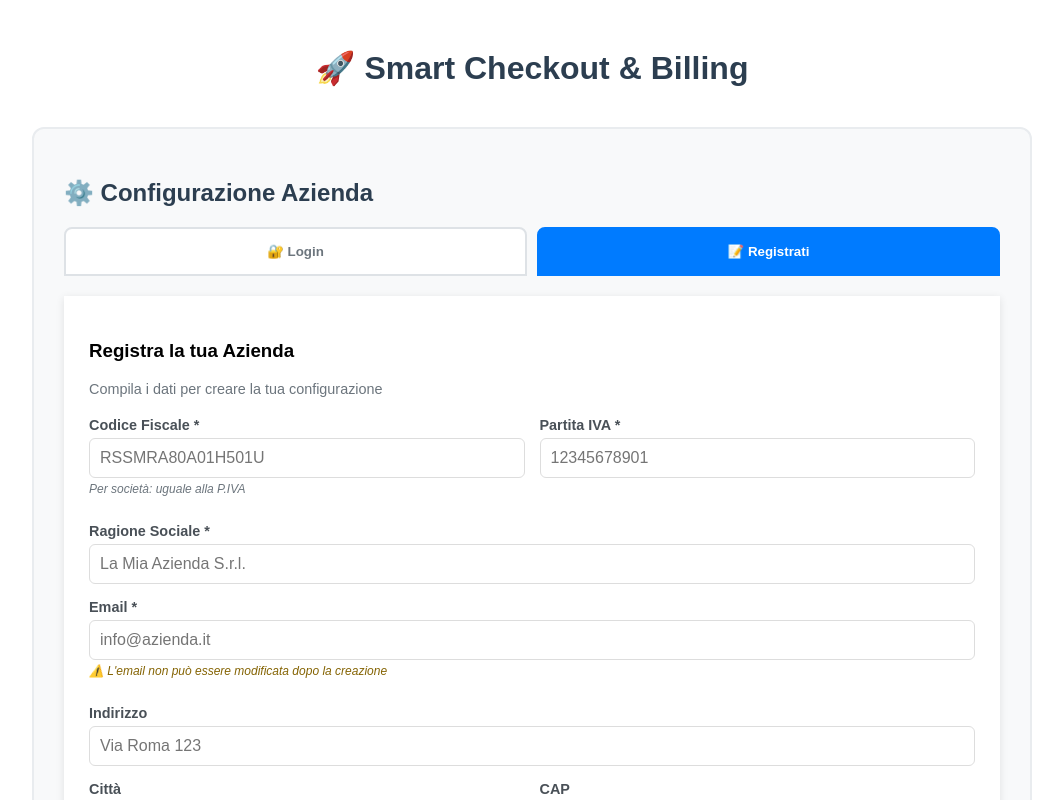
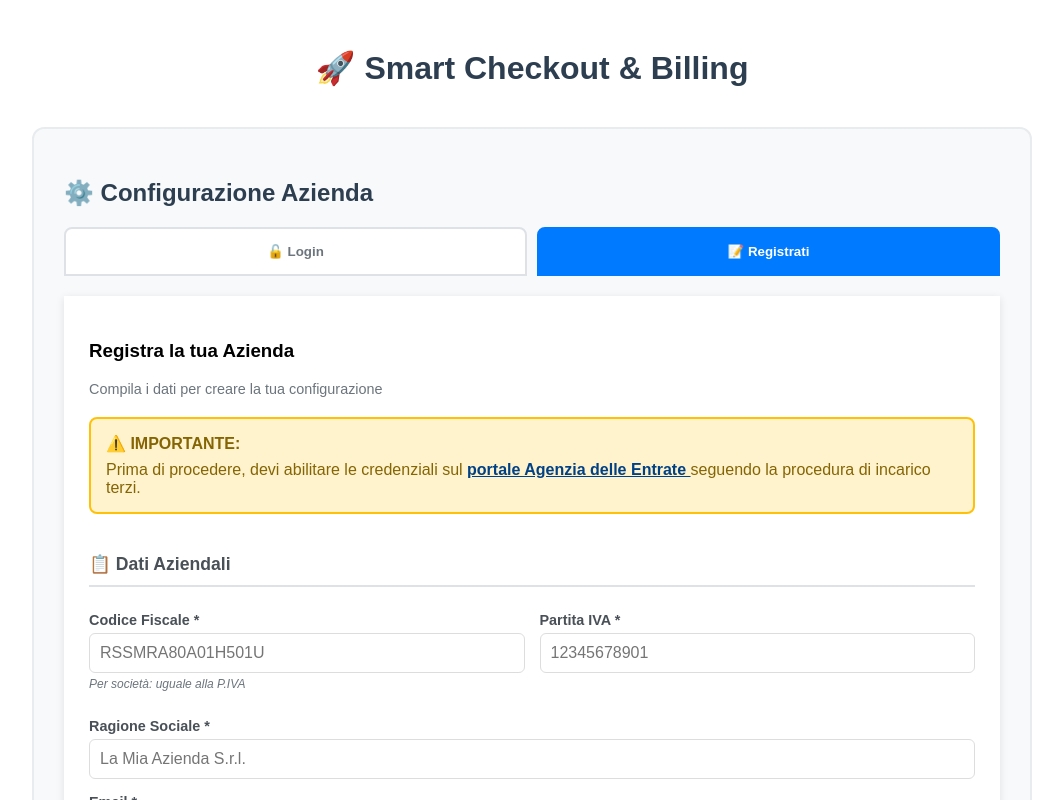
Before and after one commit to iamalessiastocco/smart-billing-tool, a Vue app in the folder smart-billing-tool/: page / in a window 1280 px wide. Both pictures are taken after a click on the button "📝 Registrati". Shown: the top 800 px of the page, without its empty margins (108-1171 px from the left). Built offline with nearby package versions, Linux system fonts and the light colour scheme; the HTML template or start-up script is replaced by a standard one.

Commit message:
config file per emissione scontrini

```diff
--- a/smart-billing-tool/src/views/companySetup.vue
+++ b/smart-billing-tool/src/views/companySetup.vue
@@ -10,6 +10,9 @@
         <h3>{{ store.myCompany?.name }}</h3>
         <p><strong>Codice Fiscale/P.IVA:</strong> {{ store.myCompany?.fiscal_id }}</p>
         <p><strong>Email:</strong> {{ store.myCompany?.email }}</p>
+        <p v-if="store.myCompany?.receipts" class="feature-enabled">
+          ✅ Scontrini elettronici abilitati
+        </p>
       </div>
       <button @click="handleLogout" class="logout-btn">
         🚪 Esci (Logout)
@@ -25,7 +28,7 @@
           :class="{ active: activeTab === 'login' }"
           class="tab-btn"
         >
-          🔐 Login
+          🔓 Login
         </button>
         <button
           @click="activeTab = 'signup'"
@@ -58,7 +61,7 @@
           :disabled="loading || !loginFiscalId"
           class="submit-btn"
         >
-          {{ loading ? '⏳ Accesso...' : '🔐 Accedi' }}
+          {{ loading ? '⏳ Accesso...' : '🔓 Accedi' }}
         </button>
       </div>
 
@@ -67,7 +70,19 @@
         <h3>Registra la tua Azienda</h3>
         <p class="form-description">Compila i dati per creare la tua configurazione</p>
 
+        <!-- ALERT IMPORTANTE -->
+        <div class="alert-box">
+          <strong>⚠️ IMPORTANTE:</strong> Prima di procedere, devi abilitare le credenziali sul
+          <a href="https://docs.openapi.it/Procedura-manuale-per-incarico.pdf" target="_blank" rel="noopener">
+            portale Agenzia delle Entrate
+          </a>
+          seguendo la procedura di incarico terzi.
+        </div>
+
         <form @submit.prevent="handleSignup" class="form-grid">
+          <!-- DATI AZIENDALI -->
+          <div class="form-section-title">📋 Dati Aziendali</div>
+
           <div class="form-field">
             <label>Codice Fiscale *</label>
             <input
@@ -110,6 +125,57 @@
             <p class="field-note">⚠️ L'email non può essere modificata dopo la creazione</p>
           </div>
 
+          <!-- CREDENZIALI AGENZIA DELLE ENTRATE -->
+          <div class="form-section-title full-width">
+            🔐 Credenziali Agenzia delle Entrate (OBBLIGATORIO)
+          </div>
+
+          <div class="info-box full-width">
+            <p>
+              <strong>📖 Come ottenere le credenziali:</strong><br>
+              1. Scarica la <a href="https://docs.openapi.it/Procedura-manuale-per-incarico.pdf" target="_blank">guida PDF</a><br>
+              2. Accedi al portale Agenzia delle Entrate<br>
+              3. Abilita l'incarico terzi per OpenAPI<br>
+              4. Inserisci qui le credenziali abilitate
+            </p>
+          </div>
+
+          <div class="form-field full-width">
+            <label>Codice Fiscale (per scontrini) *</label>
+            <input
+              v-model="formData.receipts_authentication.taxCode"
+              required
+              placeholder="Codice Fiscale abilitato sul portale AdE"
+              maxlength="16"
+              style="text-transform: uppercase"
+            />
+            <p class="field-hint">Stesso CF usato per l'incarico terzo sul portale</p>
+          </div>
+
+          <div class="form-field">
+            <label>Password Portale AdE *</label>
+            <input
+              v-model="formData.receipts_authentication.password"
+              type="password"
+              required
+              placeholder="Password portale Agenzia delle Entrate"
+            />
+          </div>
+
+          <div class="form-field">
+            <label>PIN Dispositivo *</label>
+            <input
+              v-model="formData.receipts_authentication.pin"
+              type="password"
+              required
+              maxlength="8"
+              placeholder="PIN del dispositivo (8 caratteri)"
+            />
+          </div>
+
+          <!-- INDIRIZZO (OPZIONALE) -->
+          <div class="form-section-title full-width">🏢 Indirizzo (Opzionale)</div>
+
           <div class="form-field full-width">
             <label>Indirizzo</label>
             <input
@@ -145,6 +211,9 @@
             />
           </div>
 
+          <!-- ALTRI DATI (OPZIONALI) -->
+          <div class="form-section-title full-width">📧 Altri Dati (Opzionali)</div>
+
           <div class="form-field">
             <label>Codice SDI</label>
             <input
@@ -155,7 +224,7 @@
             />
           </div>
 
-          <div class="form-field full-width">
+          <div class="form-field">
             <label>PEC</label>
             <input
               v-model="formData.pec"
@@ -164,7 +233,8 @@
             />
           </div>
 
-          <button type="submit" :disabled="loading" class="submit-btn">
+          <!-- SUBMIT -->
+          <button type="submit" :disabled="loading" class="submit-btn full-width">
             {{ loading ? '⏳ Registrazione...' : '✅ Registra Azienda' }}
           </button>
         </form>
@@ -178,11 +248,11 @@
 </template>
 
 <script setup lang="ts">
-import { ref, onMounted } from 'vue';
-import { useBillingStore } from '@/stores/billingStore';
-import { useCompanyConfig } from '@/composables/useCompanyConfig';
+import { ref, onMounted } from 'vue'
+import { useBillingStore } from '@/stores/billingStore'
+import { useCompanyConfig } from '@/composables/useCompanyConfig'
 
-const store = useBillingStore();
+const store = useBillingStore()
 const {
   myCompany,
   loading,
@@ -190,18 +260,26 @@ const {
   createCompanyConfig,
   loginWithFiscalId,
   logout: logoutConfig
-} = useCompanyConfig();
+} = useCompanyConfig()
 
-const activeTab = ref<'login' | 'signup'>('login');
-const loginFiscalId = ref('');
-const error = ref<string | null>(null);
-const success = ref<string | null>(null);
+const activeTab = ref<'login' | 'signup'>('login')
+const loginFiscalId = ref('')
+const error = ref<string | null>(null)
+const success = ref<string | null>(null)
 
 const formData = ref({
   fiscal_id: '',
   vat_number: '',
   name: '',
   email: '',
+  receipts: true, // Abilita scontrini
+  customer_invoice: false, // Disabilita fatture clienti di default
+  supplier_invoice: false, // Disabilita fatture fornitori di default
+  receipts_authentication: {
+    taxCode: '',
+    password: '',
+    pin: ''
+  },
   address: {
     street: '',
     city: '',
@@ -210,57 +288,67 @@ const formData = ref({
     country: 'IT'
   },
   sdi_code: '',
-  pec: '',
-  status: 'ACTIVE' as const
-});
+  pec: ''
+})
 
 // Carica sessione all'avvio
 onMounted(() => {
   if (myCompany.value) {
-    // nel caso la sessione venga ripristinata, setMyCompany è già stato chiamato
-    console.log('✅ Sessione caricata dalla composable:', myCompany.value.name);
+    console.log('[SESSION] Sessione caricata:', myCompany.value.name)
   }
-});
+})
 
 // LOGIN con Codice Fiscale
 const handleLogin = async () => {
-  error.value = null;
-  success.value = null;
+  error.value = null
+  success.value = null
 
   if (!loginFiscalId.value) {
-    error.value = "Inserisci il Codice Fiscale";
-    return;
+    error.value = "Inserisci il Codice Fiscale"
+    return
   }
 
   try {
-    const result = await loginWithFiscalId(loginFiscalId.value.toUpperCase());
+    const result = await loginWithFiscalId(loginFiscalId.value.toUpperCase())
     if (result.success && result.data) {
-      store.setMyCompany(result.data);
-      success.value = `Benvenuto/a ${result.data.name}!`;
-      loginFiscalId.value = '';
+      store.setMyCompany(result.data)
+      success.value = `Benvenuto/a ${result.data.name}!`
+      loginFiscalId.value = ''
     } else {
-      error.value = result.error || apiError.value || "Errore durante l'accesso";
+      error.value = result.error || apiError.value || "Errore durante l'accesso"
     }
   } catch (err) {
-    error.value = apiError.value || "Errore durante l'accesso";
+    error.value = apiError.value || "Errore durante l'accesso"
   }
-};
+}
 
 // SIGN UP
 const handleSignup = async () => {
-  error.value = null;
-  success.value = null;
+  error.value = null
+  success.value = null
 
-  if (!formData.value.fiscal_id || !formData.value.vat_number || !formData.value.name || !formData.value.email) {
-    error.value = "Compila tutti i campi obbligatori (*)";
-    return;
+  // Validazione campi obbligatori
+  if (!formData.value.fiscal_id || !formData.value.vat_number ||
+      !formData.value.name || !formData.value.email) {
+    error.value = "Compila tutti i campi obbligatori (*) della sezione Dati Aziendali"
+    return
+  }
+
+  // Validazione credenziali AdE
+  if (!formData.value.receipts_authentication.taxCode ||
+      !formData.value.receipts_authentication.password ||
+      !formData.value.receipts_authentication.pin) {
+    error.value = "Compila tutti i campi obbligatori (*) delle Credenziali Agenzia delle Entrate"
+    return
   }
 
   try {
-    const result = await createCompanyConfig(formData.value);
+    const result = await createCompanyConfig(formData.value)
     if (result.success && result.data) {
-      store.setMyCompany(result.data);
-      success.value = "Registrazione completata! Benvenuto/a!";
+      store.setMyCompany(result.data)
+      success.value = result.wasExisting
+        ? "Azienda già registrata! Login effettuato."
+        : "Registrazione completata! Benvenuto/a!"
 
       // Reset form
       formData.value = {
@@ -268,32 +356,39 @@ const handleSignup = async () => {
         vat_number: '',
         name: '',
         email: '',
+        receipts: true,
+        customer_invoice: false,
+        supplier_invoice: false,
+        receipts_authentication: {
+          taxCode: '',
+          password: '',
+          pin: ''
+        },
         address: { street: '', city: '', zip: '', province: '', country: 'IT' },
         sdi_code: '',
-        pec: '',
-        status: 'ACTIVE'
-      };
+        pec: ''
+      }
     } else {
-      error.value = result.error || apiError.value || "Errore durante la registrazione";
+      error.value = result.error || apiError.value || "Errore durante la registrazione"
     }
   } catch (err) {
-    error.value = apiError.value || "Errore durante la registrazione";
+    error.value = apiError.value || "Errore durante la registrazione"
   }
-};
+}
 
 // LOGOUT
 const handleLogout = () => {
-  logoutConfig();
-  store.logout();
-  error.value = null;
-  success.value = "Logout effettuato. A presto!";
-  activeTab.value = 'login';
-  loginFiscalId.value = '';
+  logoutConfig()
+  store.logout()
+  error.value = null
+  success.value = "Logout effettuato. A presto!"
+  activeTab.value = 'login'
+  loginFiscalId.value = ''
 
   setTimeout(() => {
-    success.value = null;
-  }, 3000);
-};
+    success.value = null
+  }, 3000)
+}
 </script>
 
 <style scoped>
@@ -343,6 +438,15 @@ h2 {
   color: #495057;
 }
 
+.feature-enabled {
+  color: #28a745;
+  font-weight: 600;
+  background: #d4edda;
+  padding: 8px;
+  border-radius: 4px;
+  margin-top: 10px;
+}
+
 .logout-btn {
   padding: 12px 30px;
   background: #6c757d;
@@ -387,6 +491,43 @@ h2 {
   background: #f8f9fa;
 }
 
+/* ALERTS */
+.alert-box {
+  background: #fff3cd;
+  border: 2px solid #ffc107;
+  border-radius: 8px;
+  padding: 15px;
+  margin-bottom: 20px;
+  color: #856404;
+}
+
+.alert-box strong {
+  display: block;
+  margin-bottom: 8px;
+}
+
+.alert-box a {
+  color: #004085;
+  text-decoration: underline;
+  font-weight: 600;
+}
+
+.info-box {
+  background: #d1ecf1;
+  border: 2px solid #bee5eb;
+  border-radius: 8px;
+  padding: 15px;
+  margin-bottom: 15px;
+  color: #0c5460;
+  font-size: 0.9em;
+}
+
+.info-box a {
+  color: #004085;
+  font-weight: 600;
+  text-decoration: underline;
+}
+
 /* FORMS */
 .auth-form {
   background: white;
@@ -405,6 +546,17 @@ h2 {
   display: grid;
   grid-template-columns: 1fr 1fr;
   gap: 15px;
+}
+
+.form-section-title {
+  grid-column: 1 / -1;
+  font-weight: 700;
+  color: #495057;
+  font-size: 1.1em;
+  margin-top: 20px;
+  margin-bottom: 10px;
+  padding-bottom: 10px;
+  border-bottom: 2px solid #dee2e6;
 }
 
 .form-field {
@@ -442,6 +594,9 @@ h2 {
   color: #856404;
   margin-top: 4px;
   font-style: italic;
+  background: #fff3cd;
+  padding: 4px 8px;
+  border-radius: 4px;
 }
 
 .field-hint {
@@ -495,4 +650,14 @@ h2 {
   border-radius: 6px;
   border-left: 4px solid #28a745;
 }
+
+@media (max-width: 768px) {
+  .form-grid {
+    grid-template-columns: 1fr;
+  }
+
+  .form-field {
+    grid-column: 1;
+  }
+}
 </style>
```
